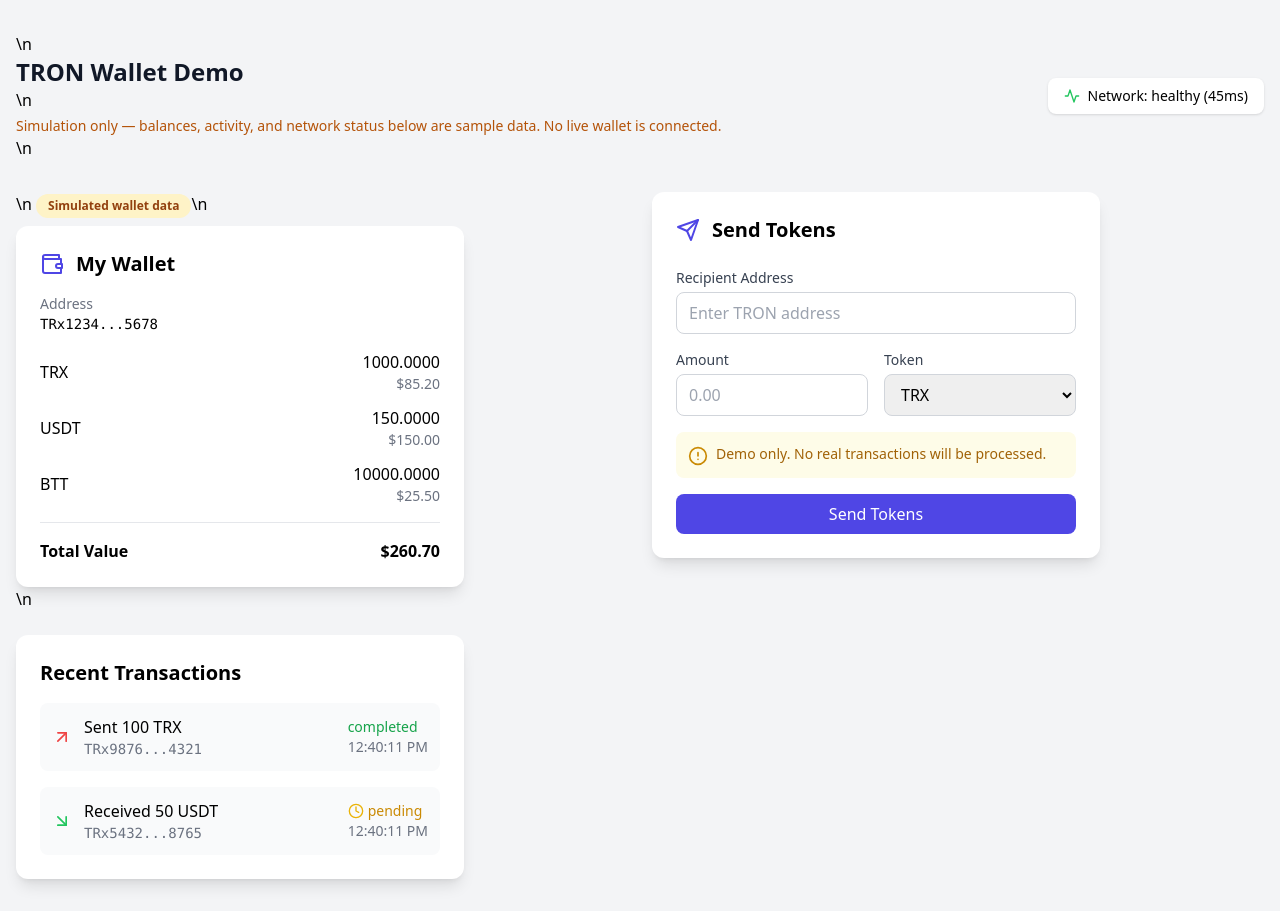
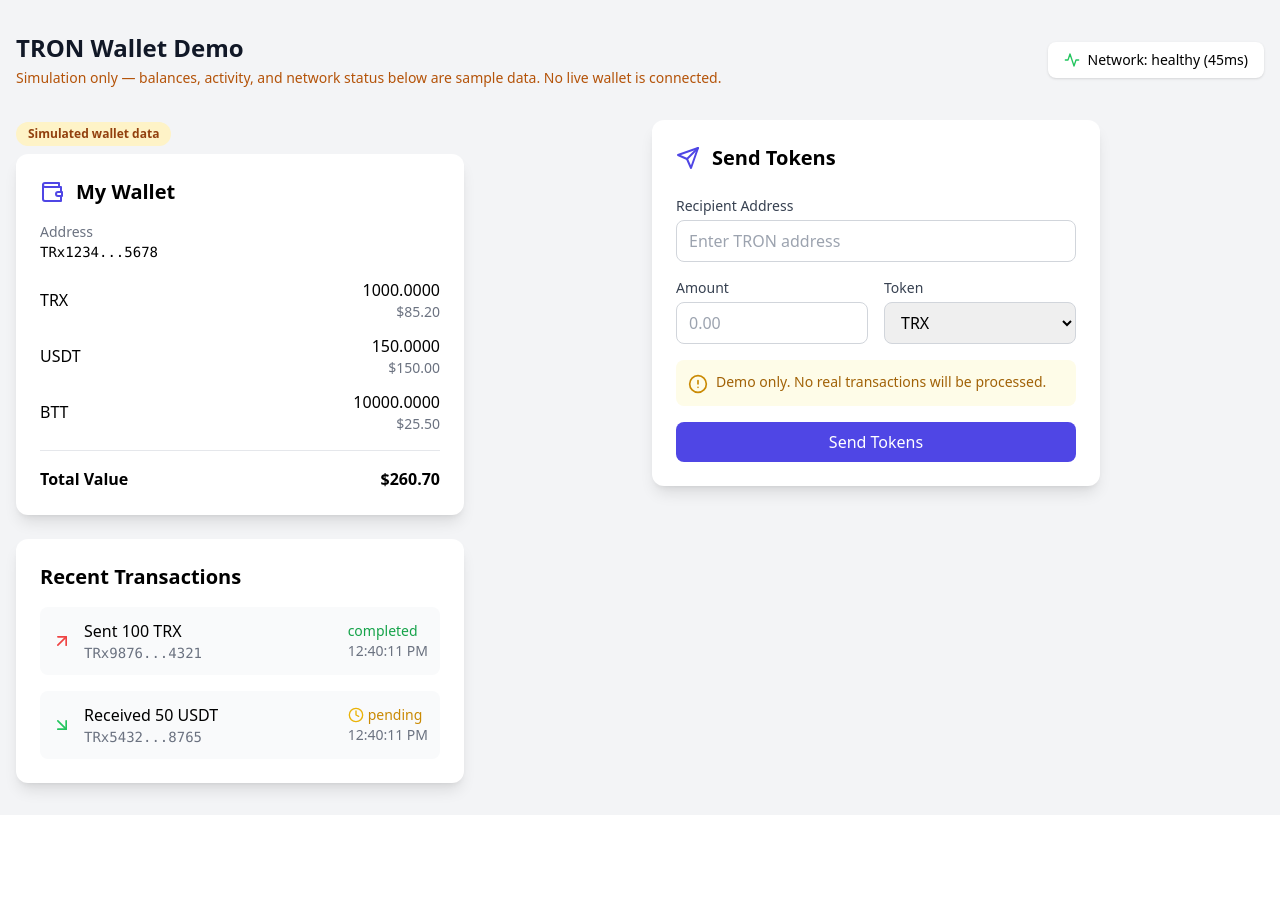
Before and after one commit to shikakker/TransferWallet, a React (Vite) app: page / in a window 1280 px wide. After the commit the page ends 815 px from the top, so only its background shows below. Built offline with nearby package versions, Linux system fonts and the light colour scheme.

Commit message:
fix: repair wallet demo JSX

```diff
--- a/src/App.tsx
+++ b/src/App.tsx
@@ -44,13 +44,23 @@
     <div className="min-h-screen bg-gray-100">
       <div className="container mx-auto px-4 py-8">
         <div className="flex justify-between items-center mb-8">
-          <div>\n            <h1 className="text-2xl font-bold text-gray-900">TRON Wallet Demo</h1>\n            <p className="mt-1 text-sm text-amber-700">Simulation only — balances, activity, and network status below are sample data. No live wallet is connected.</p>\n          </div>
+          <div>
+            <h1 className="text-2xl font-bold text-gray-900">TRON Wallet Demo</h1>
+            <p className="mt-1 text-sm text-amber-700">
+              Simulation only — balances, activity, and network status below are sample data. No live wallet is connected.
+            </p>
+          </div>
           <NetworkStatus status={networkStatus} />
         </div>
 
         <div className="grid grid-cols-1 md:grid-cols-2 gap-6">
           <div className="space-y-6">
-            <div>\n              <div className="mb-2 inline-flex rounded-full bg-amber-100 px-3 py-1 text-xs font-semibold text-amber-800">Simulated wallet data</div>\n              <WalletCard address={demoAddress} balances={demoBalances} />\n            </div>
+            <div>
+              <div className="mb-2 inline-flex rounded-full bg-amber-100 px-3 py-1 text-xs font-semibold text-amber-800">
+                Simulated wallet data
+              </div>
+              <WalletCard address={demoAddress} balances={demoBalances} />
+            </div>
             <TransactionList transactions={demoTransactions} />
           </div>
           <div>
```
